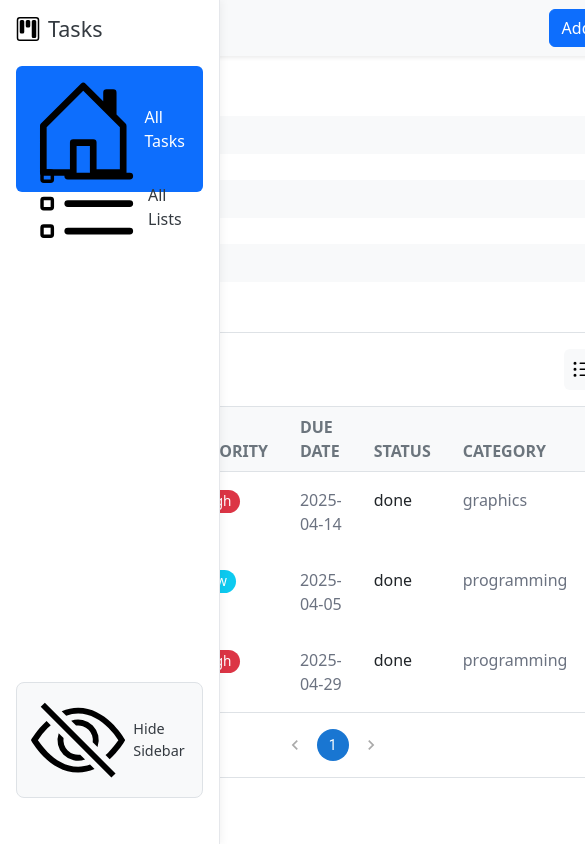
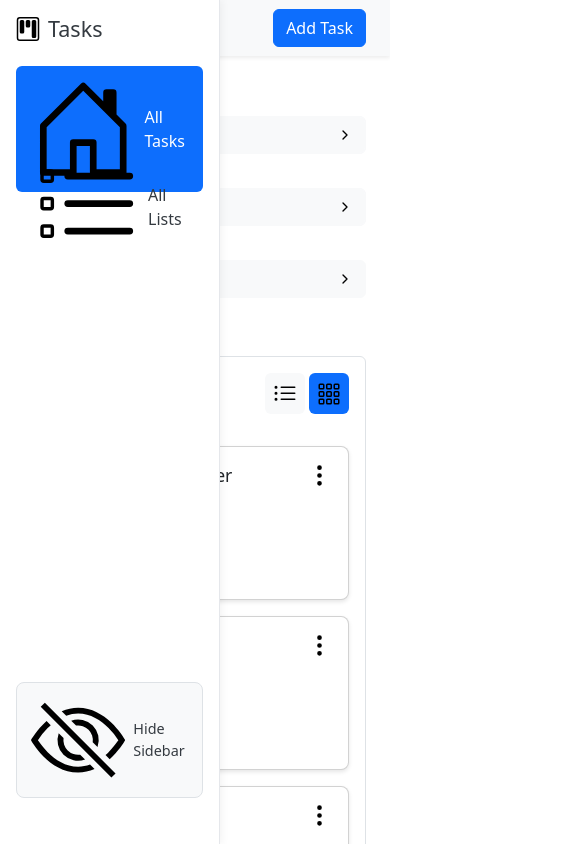
Before and after one commit to zeyadwaled25/Task-Management-System, a React (Vite) app: page / in a window 390 px wide. Shown: the top 844 px of the page, 585 px wide, since content can reach past the window. Built offline with nearby package versions, Linux system fonts and the light colour scheme; data requests are answered from the project's data file.

Commit message:
responsive and enhance ui

```diff
--- a/src/BackEnd/db.json
+++ b/src/BackEnd/db.json
@@ -3,22 +3,22 @@
     {
       "id": "1",
       "name": "graphics",
-      "status": "To Do",
+      "status": "Pending",
       "date": "2025-04-26"
     },
     {
       "id": "2",
       "name": "programming",
-      "status": "Doing"
+      "status": "Completed"
     }
   ],
   "tasks": [
     {
       "id": "1744618356929",
-      "name": "ReactApp Provider ",
+      "name": "ReactApp Provider",
       "description": "",
-      "status": "done",
-      "priority": "High",
+      "status": "Completed",
+      "priority": "Medium",
       "date": "2025-04-14",
       "keywords": [],
       "listId": "1",
@@ -27,13 +27,14 @@
     {
       "id": "3",
       "name": "Fix bugs",
+      "description": "",
+      "status": "In Progress",
       "priority": "Low",
       "date": "2025-04-05",
       "keywords": [
         "code",
         "bugs"
       ],
-      "status": "done",
       "listId": "2",
       "category": "programming"
     },
@@ -41,7 +42,7 @@
       "id": "1745943520860",
       "name": "Test Task",
       "description": "Test Task",
-      "status": "done",
+      "status": "In Progress",
       "priority": "High",
       "date": "2025-04-29",
       "keywords": [
--- a/src/components/AddTaskContent.jsx
+++ b/src/components/AddTaskContent.jsx
@@ -11,7 +11,7 @@ const AddTaskContent = ({ onAddTask }) => {
     id: "",
     name: "",
     description: "",
-    status: "todo",
+    status: "Pending",
     priority: "High",
     date: "",
     keywords: "",
@@ -107,7 +107,7 @@ const AddTaskContent = ({ onAddTask }) => {
       id: Date.now(),
       name: newTask.name.trim(),
       description: newTask.description.trim(),
-      status: newTask.status || "todo",
+      status: newTask.status || "Pending",
       priority: newTask.priority,
       date: newTask.date,
       keywords: newTask.keywords
@@ -242,9 +242,9 @@ const AddTaskContent = ({ onAddTask }) => {
               value={newTask.status}
               onChange={handleInputChange}
             >
-              <option value="todo">To do</option>
-              <option value="doing">Doing</option>
-              <option value="done">Done</option>
+              <option value="Pending">Pending</option>
+              <option value="In Progress">In Progress</option>
+              <option value="Completed">Completed</option>
             </select>
           </div>
         </form>
--- a/src/components/EditTaskContent.jsx
+++ b/src/components/EditTaskContent.jsx
@@ -11,7 +11,7 @@ const EditTaskContent = ({ task }) => {
     id: task.id,
     name: task.name || "",
     description: task.description || "",
-    status: task.status || "todo",
+    status: task.status || "Pending",
     priority: task.priority || "Low",
     date: task.date || "",
     keywords: task.keywords ? task.keywords.join(", ") : "",
@@ -104,7 +104,7 @@ const EditTaskContent = ({ task }) => {
       id: updatedTask.id,
       name: updatedTask.name.trim(),
       description: updatedTask.description.trim(),
-      status: updatedTask.status || "todo",
+      status: updatedTask.status || "Pending",
       priority: updatedTask.priority,
       date: updatedTask.date,
       keywords: updatedTask.keywords
@@ -240,9 +240,9 @@ const EditTaskContent = ({ task }) => {
               value={updatedTask.status}
               onChange={handleInputChange}
             >
-              <option value="todo">To do</option>
-              <option value="doing">Doing</option>
-              <option value="done">Done</option>
+              <option value="Pending">Pending</option>
+              <option value="In Progress">In Progress</option>
+              <option value="Completed">Completed</option>
             </select>
           </div>
         </form>
--- a/src/components/Table/Table.css
+++ b/src/components/Table/Table.css
@@ -1,6 +1,8 @@
 .table-container {
   background-color: #ffffff;
   border-radius: 8px;
+  max-width: 100%;
+  overflow-x: auto; /* Ensure container doesn't overflow */
 }
 
 .filter .dropdown-menu {
@@ -10,14 +12,17 @@
   border-radius: 0.25rem;
   background-color: #fff;
   box-shadow: 0 0.5rem 1rem rgba(0, 0, 0, 0.15);
+  min-width: 200px; /* Ensure dropdowns are wide enough */
 }
 
 .filter .dropdown-item {
   cursor: pointer;
+  padding: 0.5rem 1rem; /* Increase touch area */
+  font-size: 0.9rem;
 }
 
 .filter .dropdown-item:hover {
-  background-color: #ccc;
+  background-color: #e9ecef;
 }
 
 .filter .dropdown-item.active {
@@ -28,18 +33,23 @@
 .table .btn {
   padding: 0.25rem 0.5rem;
   font-size: 0.875rem;
+  touch-action: manipulation; /* Improve touch responsiveness */
 }
 
 .filter-content {
   margin-bottom: 10px;
+  display: flex;
+  flex-wrap: wrap; /* Allow filter items to wrap on small screens */
+  gap: 0.5rem;
 }
 
 .filter .btn.btn-primary {
   border-color: #0d6efd;
+  padding: 0.5rem 1rem; /* Increase touch area */
 }
 
 .badge {
-  font-size: 85%;
+  font-size: 0.75rem; /* Slightly smaller badges for mobile */
   padding: 0.35em 0.65em;
 }
 
@@ -48,24 +58,31 @@
 }
 
 .pagination {
-  margin-bottom: 0;
+  margin: 0 auto;
+  width: fit-content;
 }
+
 .task-name {
   font-weight: 500;
+  font-size: 1rem; /* Adjust font size */
 }
+
 .task-date,
 .task-category {
   color: #6b7280 !important;
+  font-size: 0.875rem; /* Smaller text for mobile */
 }
 
 .task-options {
   color: #6b7280 !important;
   transition: 0.3s;
 }
+
 .task-options svg:hover {
   color: #374151 !important;
   cursor: pointer;
 }
+
 .view-all p {
   font-weight: 500;
   cursor: pointer;
@@ -73,7 +90,77 @@
   margin: 0 auto;
 }
 
-.pagination {
-  margin: 0 auto;
-  width: fit-content;
+/* Grid view styles */
+.grid-view .card {
+  border-radius: 8px;
+  box-shadow: 0 2px 4px rgba(0, 0, 0, 0.1);
 }
+
+.grid-view .card-body {
+  padding: 1rem;
+}
+
+.grid-view .task-name {
+  font-size: 1.1rem;
+}
+
+.grid-view .task-date,
+.grid-view .task-category {
+  font-size: 0.85rem;
+}
+.table-content .view .btn.active {
+  background-color: #0d6efd !important;
+  color: #fff !important;
+}
+
+/* Responsive adjustments */
+@media (max-width: 768px) {
+  .table-container {
+    padding: 1rem; /* Reduce padding on mobile */
+  }
+
+  .table-content {
+    font-size: 0.875rem; /* Smaller text for tables */
+  }
+
+  .filter-content {
+    flex-direction: column; /* Stack filters vertically */
+    align-items: stretch;
+  }
+
+  .filter .btn {
+    width: 100%; /* Full-width buttons for filters */
+    margin-bottom: 0.5rem;
+  }
+
+  .table .btn {
+    padding: 0.5rem; /* Larger touch area for buttons */
+  }
+
+  .pagination {
+    transform: scale(0.9); /* Slightly smaller pagination */
+  }
+
+  .grid-view .card {
+    margin-bottom: 1rem;
+  }
+}
+
+@media (max-width: 576px) {
+  .task-name {
+    font-size: 0.9rem;
+  }
+
+  .task-date,
+  .task-category {
+    font-size: 0.8rem;
+  }
+
+  .badge {
+    font-size: 0.7rem;
+  }
+
+  .table-content .btn {
+    padding: 0.4rem; /* Adjust button padding */
+  }
+}
--- a/src/components/Table/Table.jsx
+++ b/src/components/Table/Table.jsx
@@ -9,6 +9,7 @@ import Options from "./Options/Options";
 function Table({ searchQuery }) {
   const { tasks } = useContext(TaskContext);
   const [selectedTasks, setSelectedTasks] = useState([]);
+  const [viewMode, setViewMode] = useState("table"); // Add state for view mode (table or grid)
 
   const tableSize = 5;
   const [pagination, setPagination] = useState({
@@ -77,6 +78,16 @@ function Table({ searchQuery }) {
     });
   }, [filteredTasks.length]);
 
+  useEffect(() => {
+    const mediaQuery = window.matchMedia("(max-width: 576px)");
+    const handleMediaChange = (e) => {
+      setViewMode(e.matches ? "grid" : "table");
+    };
+    handleMediaChange(mediaQuery);
+    mediaQuery.addEventListener("change", handleMediaChange);
+    return () => mediaQuery.removeEventListener("change", handleMediaChange);
+  }, []);
+
   return (
     <div className="table-container py-3 pb-md-0 px-4">
       <Filter
@@ -87,36 +98,34 @@ function Table({ searchQuery }) {
         <div className="p-3">
           <div className="d-flex justify-content-between align-items-center">
             <h3 className="h5 text-dark mb-0">Recent Tasks</h3>
-            <div className="d-flex gap-1">
-              <button className="btn btn-light p-2 text-muted border-0">
+            <div className="view d-flex gap-1">
+              <button
+                className={`btn btn-light p-2 text-muted border-0 ${viewMode === "table" ? "active" : ""}`}
+                onClick={() => setViewMode("table")}
+              >
                 <ListUl size={24} />
               </button>
-              <button className="btn btn-light p-2 text-muted border-0">
-                <Grid3x3Gap />
+              <button
+                className={`btn btn-light p-2 text-muted border-0 ${viewMode === "grid" ? "active" : ""}`}
+                onClick={() => setViewMode("grid")}
+              >
+                <Grid3x3Gap size={24} />
               </button>
             </div>
           </div>
         </div>
         <div className="table-content">
+          {viewMode === "table" ? (
+            <div className="table-responsive">
               <table className="table mb-0 table-borderless table-hover">
                 <thead className="border-bottom border-top">
                   <tr className="table-light">
                     <th className="px-3 py-2"></th>
-                <th className="text-secondary text-uppercase px-3 py-2">
-                  Task
-                </th>
-                <th className="text-secondary text-uppercase px-3 py-2">
-                  Priority
-                </th>
-                <th className="text-secondary text-uppercase px-3 py-2">
-                  Due Date
-                </th>
-                <th className="text-secondary text-uppercase px-3 py-2">
-                  Status
-                </th>
-                <th className="text-secondary text-uppercase px-3 py-2">
-                  Category
-                </th>
+                    <th className="text-secondary text-uppercase px-3 py-2">Task</th>
+                    <th className="text-secondary text-uppercase px-3 py-2 d-none d-sm-table-cell">Priority</th>
+                    <th className="text-secondary text-uppercase px-3 py-2 d-none d-md-table-cell">Due Date</th>
+                    <th className="text-secondary text-uppercase px-3 py-2">Status</th>
+                    <th className="text-secondary text-uppercase px-3 py-2 d-none d-lg-table-cell">Category</th>
                     <th className="px-3 py-2"></th>
                   </tr>
                 </thead>
@@ -126,9 +135,7 @@ function Table({ searchQuery }) {
                     .map((task) => (
                       <tr
                         key={task.id}
-                    className={
-                      selectedTasks.includes(task.id) ? "table-active" : ""
-                    }
+                        className={selectedTasks.includes(task.id) ? "table-active" : ""}
                       >
                         <td className="px-3 py-3">
                           <input
@@ -139,7 +146,7 @@ function Table({ searchQuery }) {
                           />
                         </td>
                         <td className="task-name px-3 py-3">{task.name}</td>
-                    <td className="px-3 py-3">
+                        <td className="px-3 py-3 d-none d-sm-table-cell">
                           <span
                             className={`badge fw-normal ${
                               task.priority === "High"
@@ -153,9 +160,22 @@ function Table({ searchQuery }) {
                             {task.priority}
                           </span>
                         </td>
-                    <td className="task-date px-3 py-3">{task.date}</td>
-                    <td className="px-3 py-3">{task.status}</td>
-                    <td className="task-category px-3 py-3">{task.category}</td>
+                        <td className="task-date px-3 py-3 d-none d-md-table-cell">{task.date}</td>
+                        <td className="px-3 py-3">
+                          <span
+                            className={`badge fw-normal ${
+                              task.status === "Completed"
+                                ? "bg-success"
+                                : task.status === "In Progress"
+                                ? "bg-warning"
+                                : "bg-secondary"
+                            }`}
+                            style={{ borderRadius: "15px" }}
+                          >
+                            {task.status}
+                          </span>
+                        </td>
+                        <td className="task-category px-3 py-3 d-none d-lg-table-cell">{task.category}</td>
                         <td className="text-center task-options px-3 py-3">
                           <Options task={task} />
                         </td>
@@ -164,6 +184,51 @@ function Table({ searchQuery }) {
                 </tbody>
               </table>
             </div>
+          ) : (
+            <div className="grid-view p-3">
+              {filteredTasks
+                .slice(pagination.from, pagination.to)
+                .map((task) => (
+                  <div
+                    key={task.id}
+                    className={`card mb-3 ${selectedTasks.includes(task.id) ? "table-active" : ""}`}
+                  >
+                    <div className="card-body">
+                      <div className="d-flex justify-content-between align-items-center">
+                        <div className="d-flex align-items-center">
+                          <input
+                            type="checkbox"
+                            className="form-check-input me-2"
+                            checked={selectedTasks.includes(task.id)}
+                            onChange={() => handleCheckboxChange(task.id)}
+                          />
+                          <h5 className="task-name mb-0">{task.name}</h5>
+                        </div>
+                        <Options task={task} />
+                      </div>
+                      <p className="task-date mb-1">Due: {task.date}</p>
+                      <p className="mb-1">
+                        <span
+                          className={`badge fw-normal ${
+                            task.priority === "High"
+                              ? "bg-danger"
+                              : task.priority === "Medium"
+                              ? "bg-warning"
+                              : "bg-info"
+                          }`}
+                          style={{ borderRadius: "15px" }}
+                        >
+                          {task.priority}
+                        </span>
+                      </p>
+                      <p className="mb-1">Status: {task.status}</p>
+                      <p className="task-category mb-0">Category: {task.category}</p>
+                    </div>
+                  </div>
+                ))}
+            </div>
+          )}
+        </div>
         <div className="view-all p-3 border-top">
           <Pagination
             count={pagination.count}
@@ -171,6 +236,7 @@ function Table({ searchQuery }) {
             className="pagination"
             onChange={handlePagination}
             page={pagination.currentPage}
+            size="small" // Use smaller pagination for mobile
           />
         </div>
       </div>
--- a/src/pages/CreateList/CreateListPage.jsx
+++ b/src/pages/CreateList/CreateListPage.jsx
@@ -6,7 +6,7 @@ import { useNavigate } from "react-router-dom";
 function CreateListPage() {
   const { addList } = useContext(TaskContext);
   const [name, setName] = useState("");
-  const [status, setStatus] = useState("To Do");
+  const [status, setStatus] = useState("Pending");
   const [date, setDate] = useState(new Date().toISOString().split("T")[0]); // التاريخ الافتراضي هو اليوم
   const navigate = useNavigate();
 
@@ -21,7 +21,7 @@ function CreateListPage() {
     };
     addList(newList);
     setName("");
-    setStatus("To Do");
+    setStatus("Pending");
     setDate("");
     navigate("/lists-board");
   };
--- a/src/pages/EditList/EditListPage.jsx
+++ b/src/pages/EditList/EditListPage.jsx
@@ -7,7 +7,7 @@ function EditListPage() {
   const navigate = useNavigate();
   const { lists, updateList, loading, error } = useContext(TaskContext);
   const [name, setName] = useState("");
-  const [status, setStatus] = useState("To Do");
+  const [status, setStatus] = useState("Pending");
   const [date, setDate] = useState("");
 
   useEffect(() => {
--- a/src/pages/ListTasksPage.jsx
+++ b/src/pages/ListTasksPage.jsx
@@ -13,11 +13,11 @@ function ListTasksPage() {
 
   const getStatusColor = (status) => {
     switch (status) {
-      case "To Do":
+      case "Pending":
         return "#0d6efd"; // الأزرق
-      case "Doing":
+      case "In Progress":
         return "#ffc107"; // الأصفر
-      case "Done":
+      case "Completed":
         return "#198754"; // الأخضر
       default:
         return "#6c757d"; // رمادي
@@ -78,9 +78,9 @@ function ListTasksPage() {
                 <span>{task.name}</span>
                 <span
                   className={`badge ${
-                    task.status === "todo"
+                    task.status === "Pending"
                       ? "bg-primary"
-                      : task.status === "doing"
+                      : task.status === "In Progress"
                       ? "bg-warning text-dark"
                       : "bg-success"
                   }`}
--- a/src/pages/ListsBoard/ListsBoard.jsx
+++ b/src/pages/ListsBoard/ListsBoard.jsx
@@ -7,15 +7,15 @@ import { TaskContext } from "../../context/TaskContext"; // استبدلنا use
 function ListsBoard() {
   const { lists, tasks,deleteList } = useContext(TaskContext); // جبنا lists و tasks من TaskContext
   const navigate = useNavigate();
-  const statuses = ["To Do", "Doing", "Done"];
+  const statuses = ["Pending", "In Progress", "Completed"];
 
   const getColor = (status) => {
     switch (status) {
-      case "To Do":
+      case "Pending":
         return "#0d6efd"; // Blue
-      case "Doing":
+      case "In Progress":
         return "#ffc107"; // Yellow
-      case "Done":
+      case "Completed":
         return "#198754"; // Green
       default:
         return "#6c757d"; // Grey
@@ -71,7 +71,7 @@ function ListsBoard() {
 
                   // حساب التاسكات المكتملة
                   const completedCount = listTasks.filter(
-                    (t) => t.status && t.status.toLowerCase() === "done"
+                    (t) => t.status && t.status.toLowerCase() === "Completed"
                   ).length;
 
                   const completionPercentage =
@@ -83,9 +83,9 @@ function ListsBoard() {
                     <div
                       key={list.id}
                       className={`list-card card border-0 shadow-sm p-3 mb-2 ${
-                        status === "To Do"
+                        status === "Pending"
                           ? "bg-light border-start border-primary border-5"
-                          : status === "Doing"
+                          : status === "In Progress"
                           ? "bg-white border-start border-warning border-5"
                           : "bg-success bg-opacity-10 border-start border-success border-5"
                       }`}
--- a/src/pages/ManageLists/ManageListsPage.jsx
+++ b/src/pages/ManageLists/ManageListsPage.jsx
@@ -8,7 +8,7 @@ function ManageListsPage({ lists, setLists }) {
   const [selectedListId, setSelectedListId] = useState(null);
   const [editData, setEditData] = useState({
     name: "",
-    status: "To Do",
+    status: "Pending",
     date: "",
   });
   const [showTasks, setShowTasks] = useState(false);
@@ -49,7 +49,7 @@ function ManageListsPage({ lists, setLists }) {
     const updated = lists.filter((list) => list.id !== selectedListId);
     setLists(updated);
     setSelectedListId(null);
-    setEditData({ name: "", status: "To Do", date: "" });
+    setEditData({ name: "", status: "Pending", date: "" });
     setShowConfirmDelete(false);
     navigate("/lists-board");
   };
```
Lines whose indentation alone changed are shown as unchanged.
